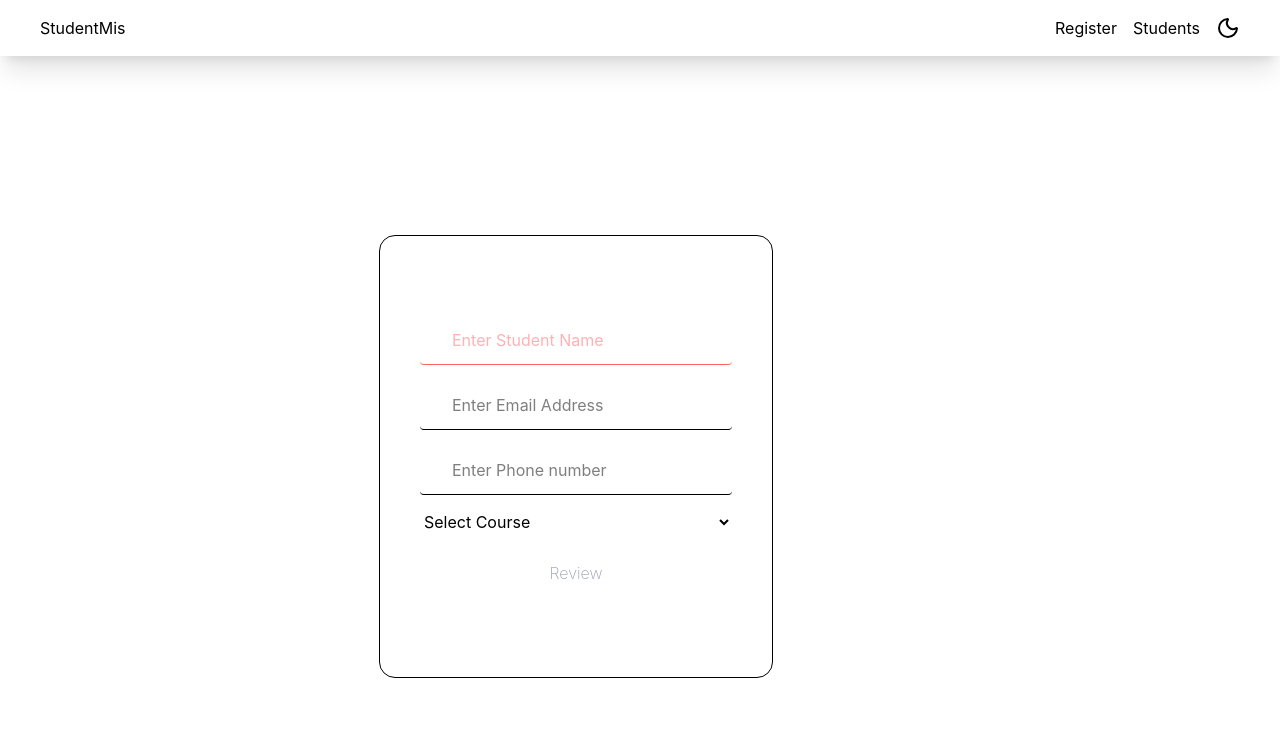
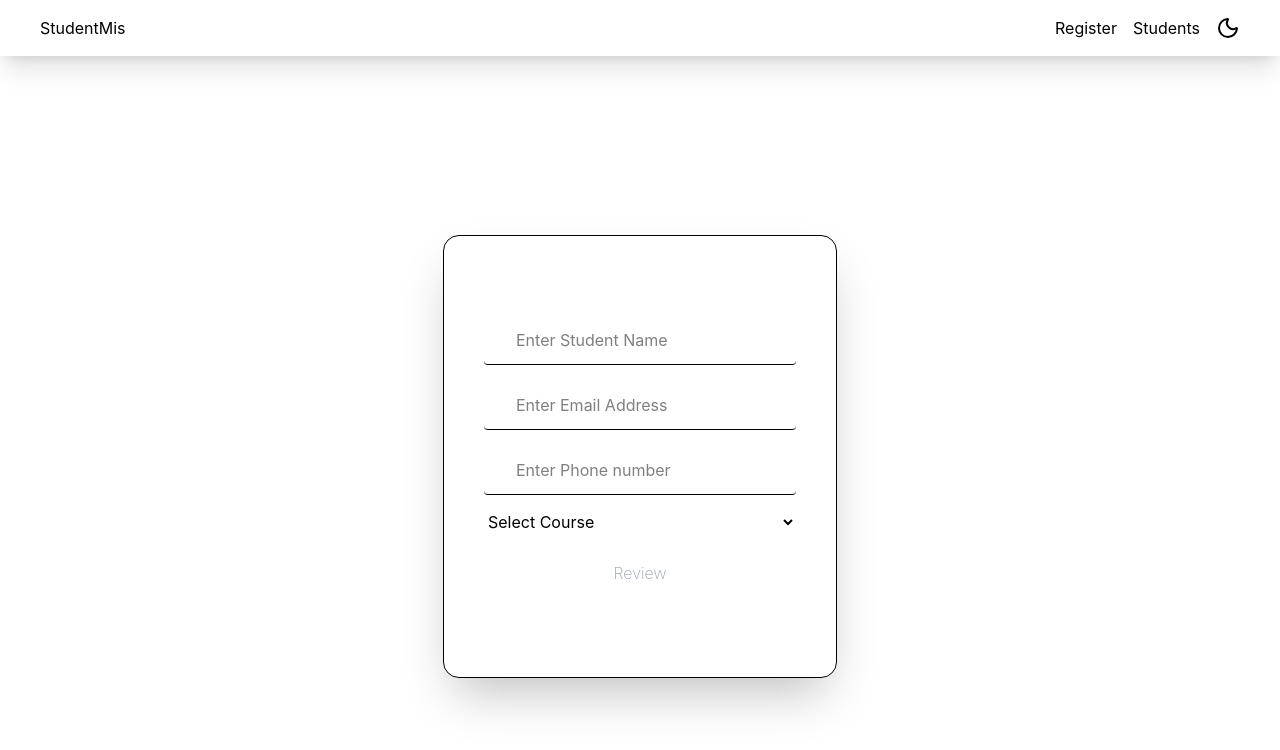
Before and after one commit to ajah-ac/StudentMIS, a React (Vite) app: page / in a window 1280 px wide. Shown: the top 750 px of the page. Built offline with nearby package versions, Linux system fonts and the light colour scheme.

Commit message:
Validate Form

```diff
--- a/src/pages/Register.tsx
+++ b/src/pages/Register.tsx
@@ -3,17 +3,45 @@ import { useEffect, useState } from "react"
 const Register = () => {
   const navigate = useNavigate();
   const location = useLocation()
+  const [errors,setError]=useState ({fullName: '',
+    email: '',
+    phone: '',
+    course: ''})
   const [form, setForm] = useState({
     fullName: '',
     email: '',
     phone: '',
     course: ''
   })
-  useEffect(() => { localStorage.setItem('studentForm', JSON.stringify(form)) }, [form])
+useEffect(() => {
+  const stored = localStorage.getItem('studentForm')
+  if (stored) {
+    setForm(JSON.parse(stored))
+  }
+}, [])
   function handleChange(e: React.ChangeEvent<HTMLInputElement | HTMLSelectElement>) {
     e.preventDefault()
     const { name, value } = e.target;
-    setForm(prev => ({ ...prev, [name]: value }))
+      if (name === 'phone' && !/^\d*$/.test(value)) return;
+        setForm(prev => ({ ...prev, [name]: value }))
+
+let error=''
+
+if(name=='fullName' && value.trim()===''){
+  error='Full name is required'
+}
+if(name==='course'){
+  if(value.trim()==='')
+    error='Please select a course '
+}
+
+if(name==='phone' && value.trim().length<10){
+  error='Phone must be at least 10 digits'
+}
+if(name==='email' && !value.includes('@')){
+  error='Enter a valid email'
+}
+setError(prev=>({...prev,[name]:error}))
 
   }
   useEffect(() => {
@@ -22,22 +50,20 @@ const Register = () => {
     }
   }, [location.state])
 
-  function handleSubmit() {
-
+  function handleSubmit(e:React.SubmitEvent) {
+e.preventDefault()
     navigate('/confirmation', { state: form, replace: true })
   }
-  const isFormValid= form.fullName.trim()!==' '&&
-  form.fullName.trim()!==''&&
-  form.email.trim()!==''&&
-  form.phone.trim()!==''&&
-  form.course.trim()!=='';
+  const isFormValid=
+  Object.values(form).every(val=>val.trim()!=='') &&
+Object.values(errors).every(err=>err==='')
 
   return (
-    <div className="min-h-screen flex items-center max-w-6xl justify-center overflow-x-hidden">
+    <div className="min-h-screen flex items-center max-w-6xl justify-center m-auto">
 
-      <form onSubmit={handleSubmit} className="border  rounded-2xl flex flex-col px-10 py-20 max-w-xl gap-4">
+      <form onSubmit={handleSubmit} className=" shadow-2xl border  rounded-2xl flex flex-col px-10 py-20 max-w-xl gap-4">
         <input
-          className="  text-red-400
+          className="
           outline-0 rounded border-b px-8 py-3 "
           name='fullName'
           type="text"
@@ -45,21 +71,31 @@ const Register = () => {
           onChange={handleChange}
           required
           placeholder="Enter Student Name" />
+          {form.fullName && errors.fullName && (
+  <p className="text-red-500 text-sm">{errors.fullName}</p>
+)}
 
         <input
           className=" outline-0 rounded border-b px-8 py-3 "
           name='email'
           type="text"
-
           value={form.email}
           onChange={handleChange}
           required id="" placeholder="Enter Email Address" />
+          { form.email && errors.email && (
+  <p className="text-red-500 text-sm">{errors.email}</p>
+)}
         <input
           className=" rounded border-b px-8 py-3 "
           value={form.phone}
           onChange={handleChange}
           required name="phone"
+          inputMode="numeric"
+  pattern="[0-9]*"
           placeholder="Enter Phone number" />
+          { form.phone && errors.phone && (
+  <p className="text-red-500 text-sm">{errors.phone}</p>
+)}
 
         <select name="course"
           value={form.course}
@@ -73,6 +109,9 @@ className="dark:bg-gray-900"
           <option value="english">English</option>
           <option value="history">History</option>
         </select>
+        { form.course==='' && errors.course && (
+  <p className="text-red-500 text-sm">{errors.course}</p>
+)}
         <button type='submit'
         disabled={!isFormValid}
           className={` py-3 rounded-3xl text-black  ${isFormValid?' bg-blue-200 text-blue-900 dark:text-white text-black font-bold  dark:bg-gray-800':' dark:text-gray-700 text-gray-400 font-extralight dark:bg-gray-800 cursor-not-allowed'}`}
```
